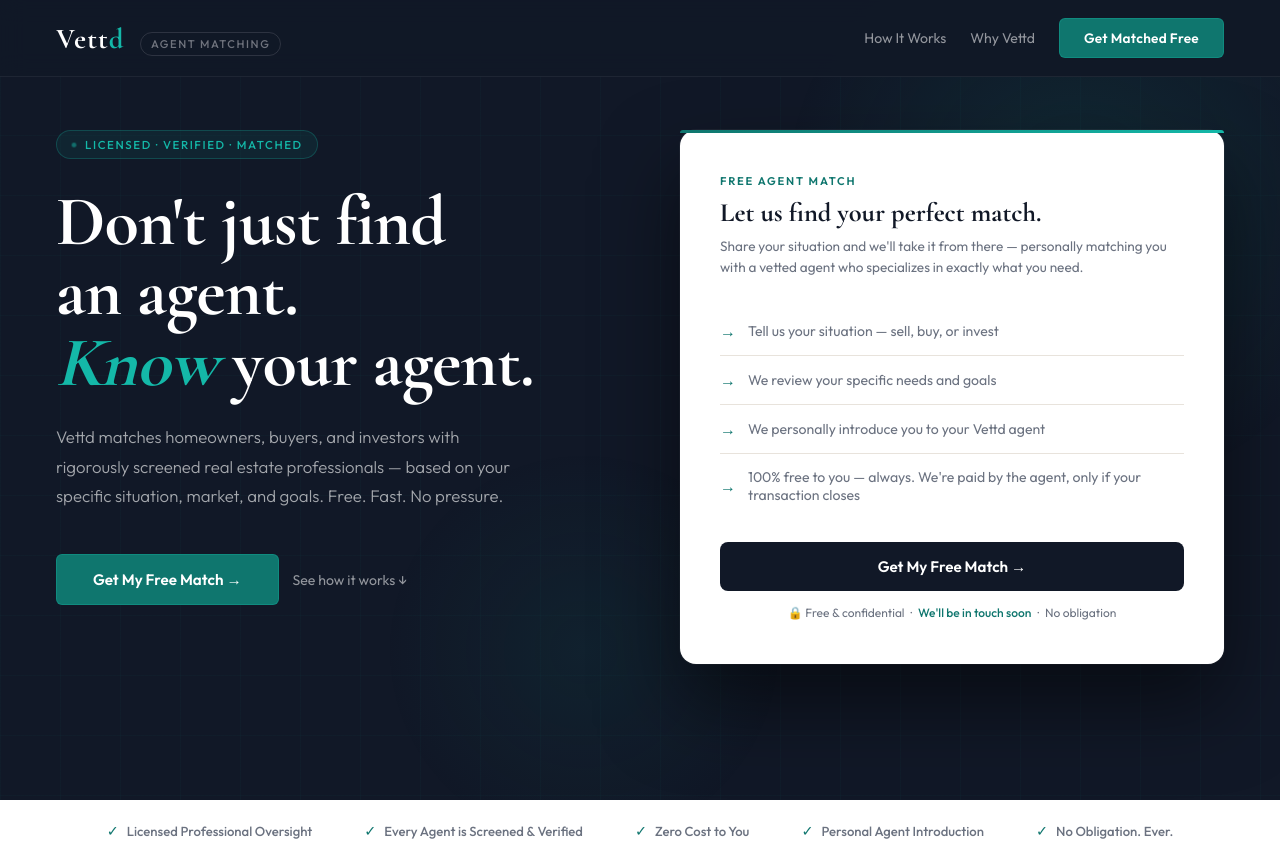
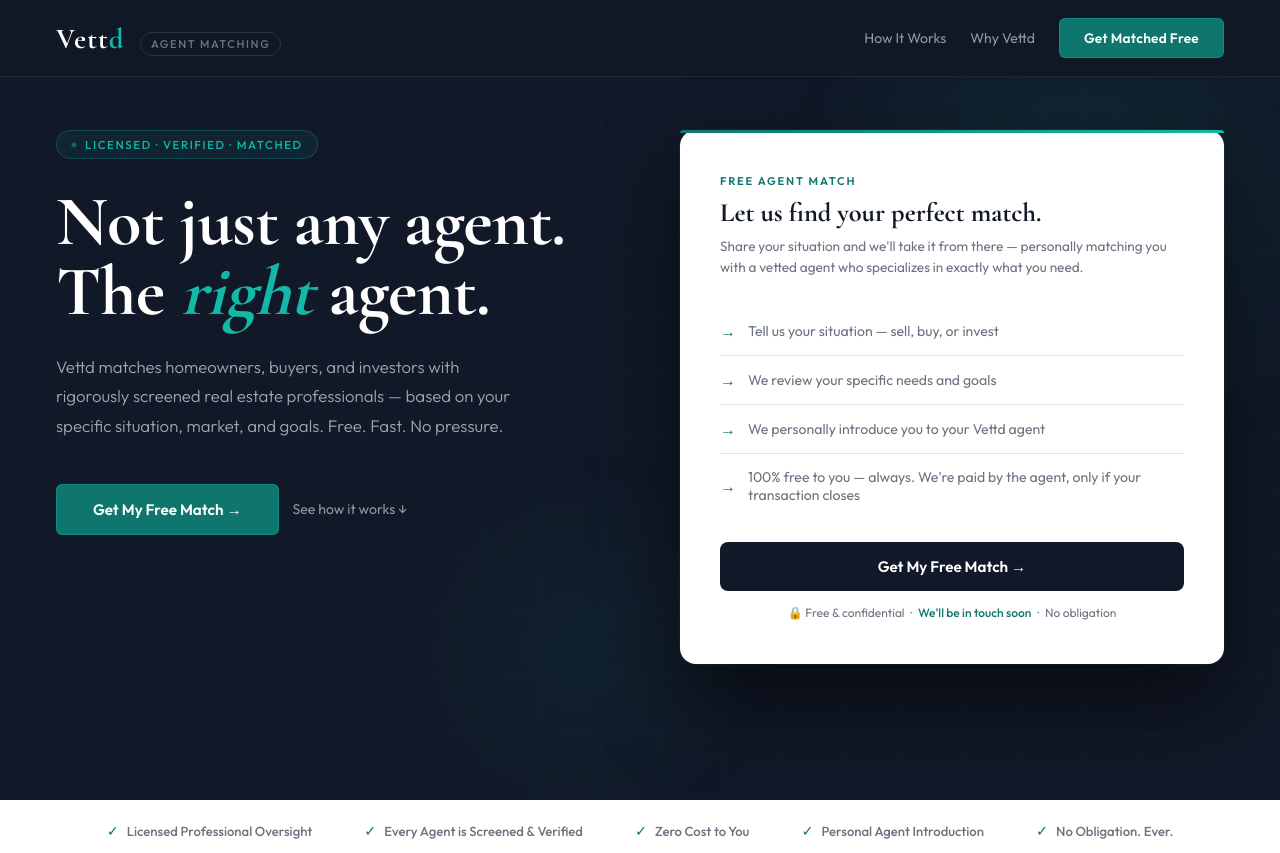
Before and after one commit to Chadandjess15/vettd-website, a plain HTML site: page index.html in a window 1280 px wide. Shown: the top 853 px of the page. Drawn offline with nearby package versions, Linux system fonts and the light colour scheme.

Commit message:
Add files via upload

```diff
--- a/index.html
+++ b/index.html
@@ -541,9 +541,8 @@
         <span class="stamp-text">Licensed · Verified · Matched</span>
       </div>
       <h1>
-        <span class="line-break">Don't just find</span>
-        <span class="line-break">an agent.</span>
-        <em>Know</em> your agent.
+        <span class="line-break">Not just any agent.</span>
+        The <em>right</em> agent.
       </h1>
       <p class="hero-sub">Vettd matches homeowners, buyers, and investors with rigorously screened real estate professionals — based on your specific situation, market, and goals. Free. Fast. No pressure.</p>
       <div class="hero-actions">
```
